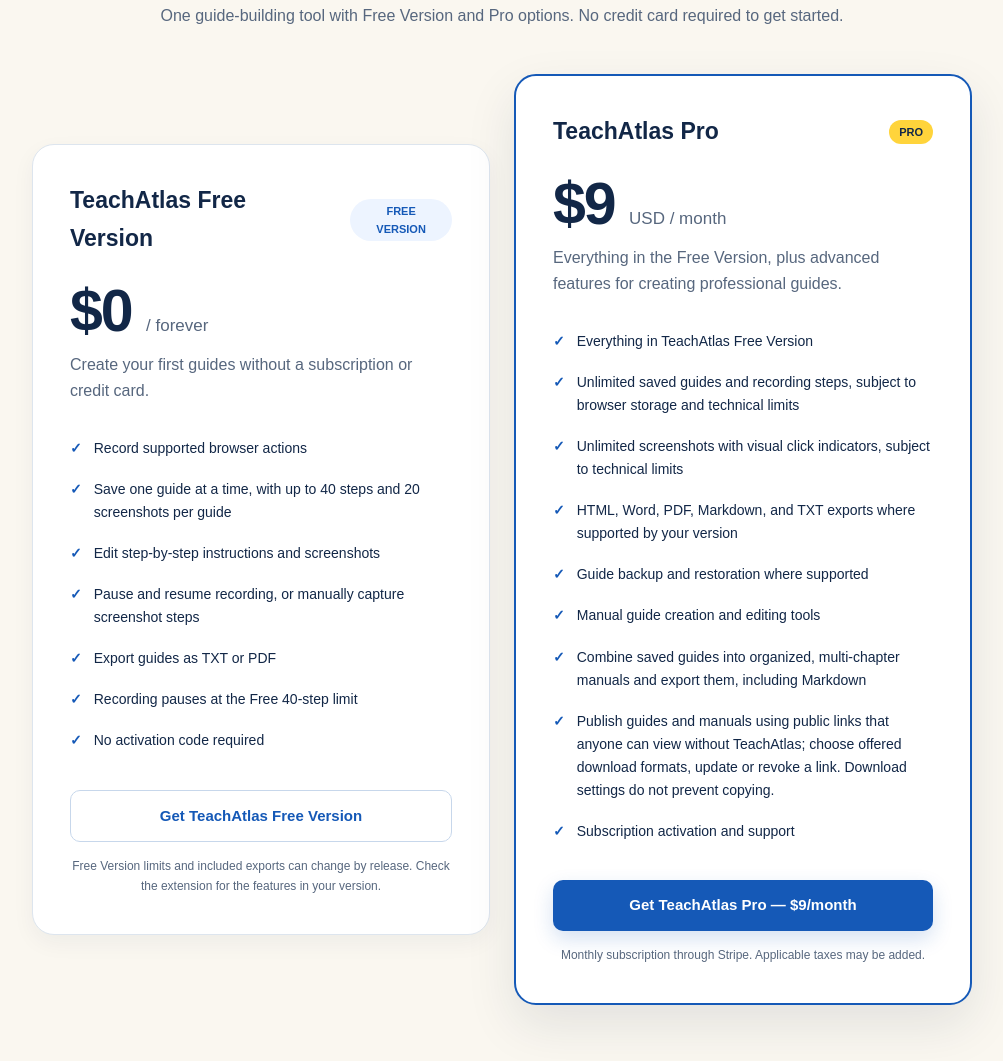
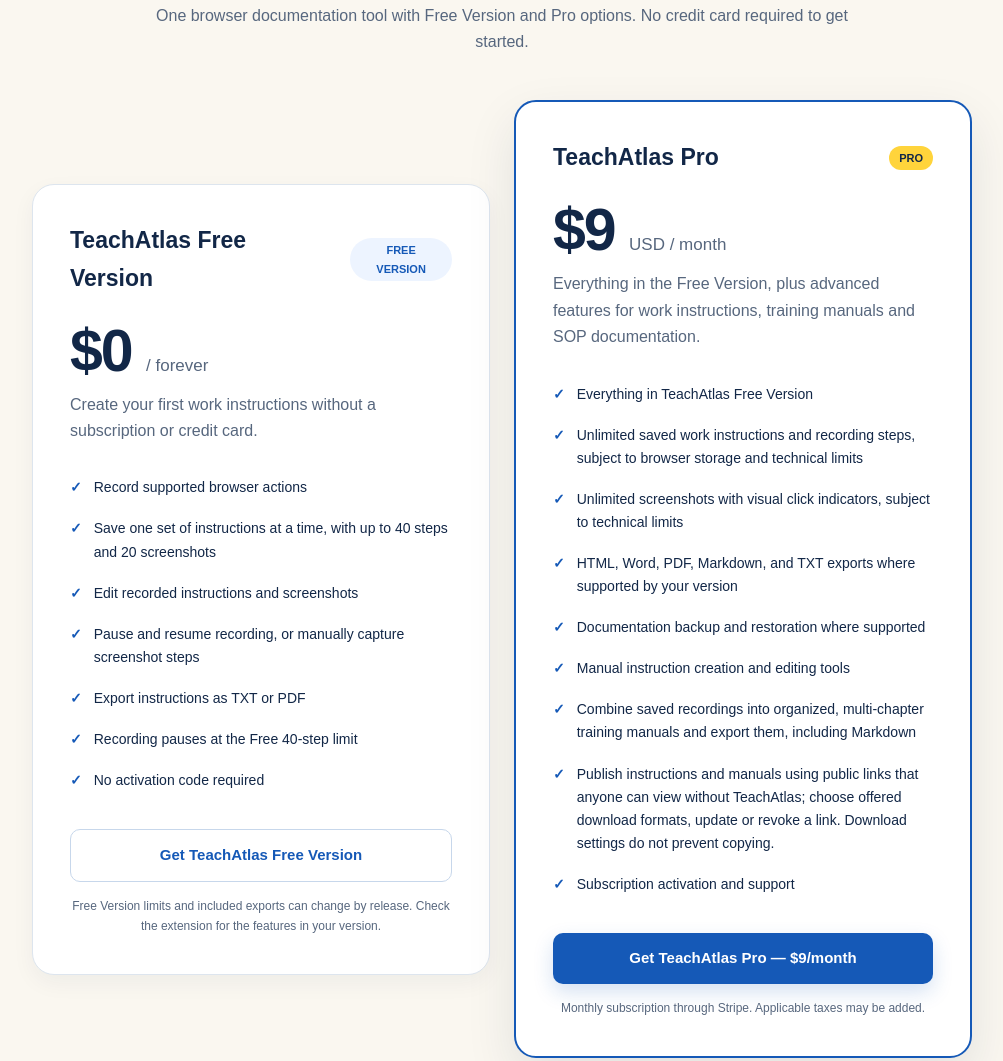
Before and after one commit to chx91/teachatlas-legal, a plain HTML site: page home.html in a window 1280 px wide. Shown: the part 4646-5707 px from the top of the page, without its empty margins (138-1141 px from the left). Drawn offline with Linux system fonts and the light colour scheme.

Commit message:
Align pricing copy with work instructions and documentation positioning

```diff
--- a/home.html
+++ b/home.html
@@ -1077,7 +1077,7 @@
       <span class="eyebrow">Simple Pricing</span>
       <h2>Start free. Upgrade when you're ready.</h2>
       <p>
-        One guide-building tool with Free Version and Pro options.
+        One browser documentation tool with Free Version and Pro options.
         No credit card required to get started.
       </p>
     </div>
@@ -1114,16 +1114,16 @@
         </div>
 
         <p class="pricing-description">
-          Create your first guides without a subscription
+          Create your first work instructions without a subscription
           or credit card.
         </p>
 
         <ul class="benefits">
           <li>Record supported browser actions</li>
-          <li>Save one guide at a time, with up to 40 steps and 20 screenshots per guide</li>
-          <li>Edit step-by-step instructions and screenshots</li>
+          <li>Save one set of instructions at a time, with up to 40 steps and 20 screenshots</li>
+          <li>Edit recorded instructions and screenshots</li>
           <li>Pause and resume recording, or manually capture screenshot steps</li>
-          <li>Export guides as TXT or PDF</li>
+          <li>Export instructions as TXT or PDF</li>
           <li>Recording pauses at the Free 40-step limit</li>
           <li>No activation code required</li>
         </ul>
@@ -1157,18 +1157,18 @@
 
         <p class="pricing-description">
           Everything in the Free Version, plus advanced features
-          for creating professional guides.
+          for work instructions, training manuals and SOP documentation.
         </p>
 
         <ul class="benefits">
           <li>Everything in TeachAtlas Free Version</li>
-          <li>Unlimited saved guides and recording steps, subject to browser storage and technical limits</li>
+          <li>Unlimited saved work instructions and recording steps, subject to browser storage and technical limits</li>
           <li>Unlimited screenshots with visual click indicators, subject to technical limits</li>
           <li>HTML, Word, PDF, Markdown, and TXT exports where supported by your version</li>
-          <li>Guide backup and restoration where supported</li>
-          <li>Manual guide creation and editing tools</li>
-          <li>Combine saved guides into organized, multi-chapter manuals and export them, including Markdown</li>
-          <li>Publish guides and manuals using public links that anyone can view without TeachAtlas; choose offered download formats, update or revoke a link. Download settings do not prevent copying.</li>
+          <li>Documentation backup and restoration where supported</li>
+          <li>Manual instruction creation and editing tools</li>
+          <li>Combine saved recordings into organized, multi-chapter training manuals and export them, including Markdown</li>
+          <li>Publish instructions and manuals using public links that anyone can view without TeachAtlas; choose offered download formats, update or revoke a link. Download settings do not prevent copying.</li>
           <li>Subscription activation and support</li>
         </ul>
 
```
